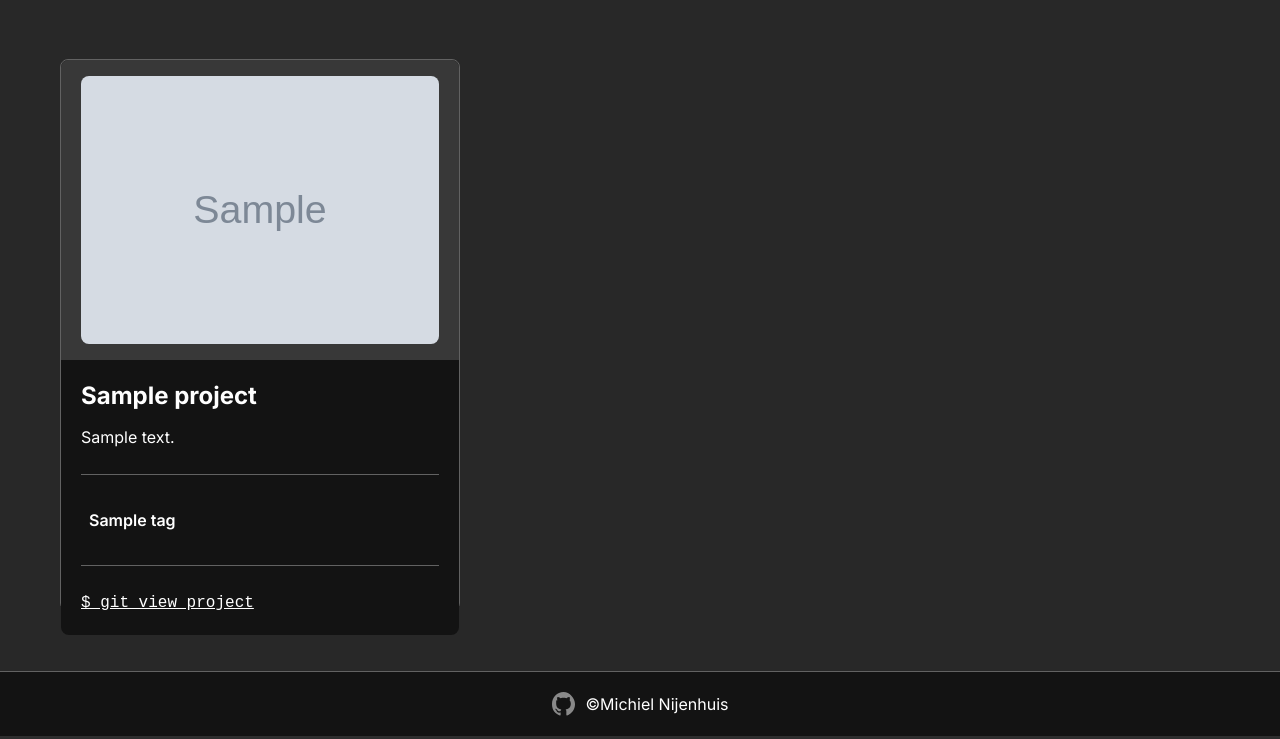
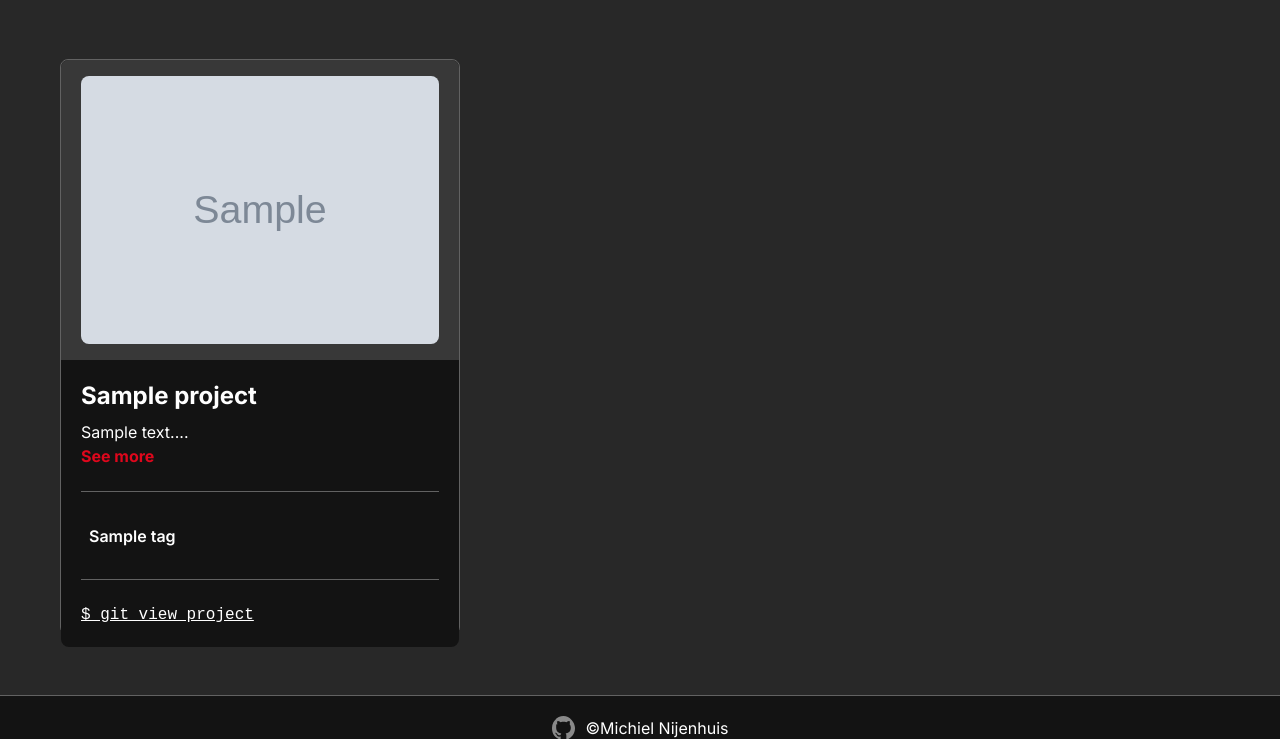
Before and after one commit to punthenk/portfolio_website, a PHP site: page /projects.php in a window 1280 px wide. Shown: the part 298-1037 px from the top of the page. Run offline with PHP 8.4, Linux system fonts and the light colour scheme; tables that the repository leaves empty or names only in its code hold one stand-in row (values such as "Sample post"); grey boxes marked "Sample" are stand-in pictures; a stand-in replaces the project's code that opens the database connection; style sheets or scripts are compiled from the project's sources; some web fonts are replaced.

Commit message:
Added max discription lenght and when clicked the long version is displayed

```diff
--- a/js/main.js
+++ b/js/main.js
@@ -125,3 +125,19 @@ scroll_inidcator?.addEventListener('click', function() {
     const scroll_target = document.getElementById('about_me');
     scroll_target?.scrollIntoView();
 });
+
+function toggleDescription(id) {
+    const el = document.getElementById('project-desc-' + id);
+    const btn = document.getElementById('more-less-btn-' + id);
+    const current = el.textContent.trim();
+    const shortText = el.getAttribute('data-short');
+    const fullText  = el.getAttribute('data-full');
+
+    if (current === shortText) {
+        el.textContent = fullText;
+        btn.innerText = "See less";
+    } else {
+        el.textContent = shortText;
+        btn.innerText = "See more";
+    }
+}
--- a/projects.php
+++ b/projects.php
@@ -26,6 +26,7 @@ foreach ($results as $row) {
     if (!isset($projects[$id])) {
         // Maak een object voor elk project
         $project = new stdClass();
+        $project->id = $id;
         $project->title = $row->title;
         $project->description = $row->description;
         $project->github_link = $row->github_link;
@@ -60,12 +61,21 @@ foreach ($results as $row) {
                 <img src="<?= $project->image ?>" class="rounded-lg group-hover:scale-105 transition-all duration-300">
             </div>
             <div class="bg-background flex flex-grow flex-col justify-between rounded-b-lg p-5 w-full min-h-6/12">
-            <h2 class="text-2xl font-bold mb-2"><?= $project->title ?></h2>
-                <p><?= $project->description ?></p>
+                <div class="">
+                    <h2 class="text-2xl font-bold mb-2"><?= $project->title ?></h2>
+                    <p id="project-desc-<?= $project->id ?>" class="hover:cursor-pointer"
+                        onclick="toggleDescription(<?= $project->id ?>)"
+                        data-short="<?= htmlspecialchars(substr($project->description, 0, 80).'...', ENT_QUOTES, 'UTF-8') ?>"
+                        data-full="<?= htmlspecialchars($project->description, ENT_QUOTES, 'UTF-8') ?>"
+                    >
+                        <?= htmlspecialchars(substr($project->description, 0, 80).'...') ?>
+                    </p>
+                    <span id="more-less-btn-<?= $project->id ?>" class="hover:cursor-pointer text-redcustom font-bold" onclick="toggleDescription(<?= $project->id ?>)" >See more</span>
+                </div>
                 <hr class="border-border-custom my-5">
                 <div class="flex flex-row gap-2 font-semibold">
                 <?php foreach ($project->tags as $tag): ?>
-                    <div class="bg-<?=$tag->color?> <?php if($tag->color === "jscustom" || $tag->color === "rustcustom") {echo "text-black";} ?> p-2 rounded-lg"><span><?= htmlspecialchars($tag->name) ?></span></div>
+                    <div class="bg-<?=$tag->color?> <?php if($tag->color === "jscustom") {echo "text-black";} ?> p-2 rounded-lg"><span><?= htmlspecialchars($tag->name) ?></span></div>
                 <?php endforeach; ?>
                 </div>
                 <hr class="border-border-custom my-5">
```
